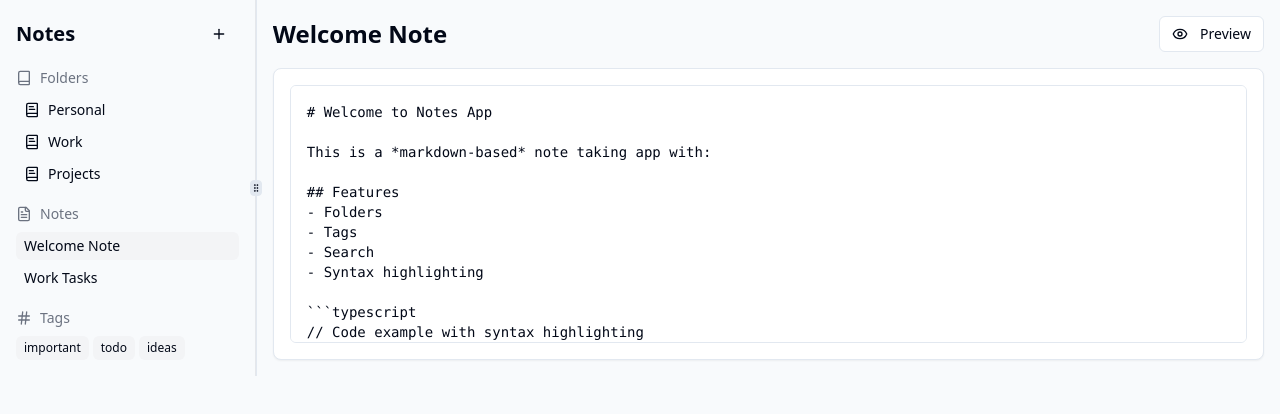
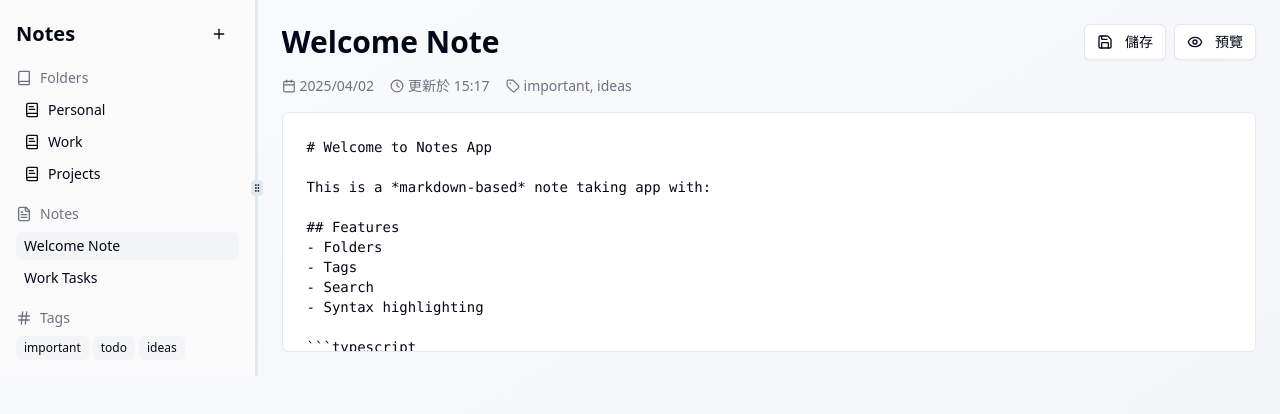
Before and after one commit to lf2net679/tagged-notes, a React (Vite) app: page / in a window 1280 px wide. Shown: the top 414 px of the page. Built offline with nearby package versions, Linux system fonts and the light colour scheme.

Commit message:
Refactor: Improve note display
Implement markdown rendering for notes and add a preview mode.

```diff
--- a/package.json
+++ b/package.json
@@ -44,7 +44,7 @@
     "class-variance-authority": "^0.7.1",
     "clsx": "^2.1.1",
     "cmdk": "^1.0.0",
-    "date-fns": "^3.6.0",
+    "date-fns": "^4.1.0",
     "embla-carousel-react": "^8.3.0",
     "input-otp": "^1.2.4",
     "lucide-react": "^0.462.0",
--- a/src/pages/Index.tsx
+++ b/src/pages/Index.tsx
@@ -8,8 +8,10 @@ import Sidebar from "@/components/Sidebar";
 import { Note } from "@/types/note";
 import { getAllNotes, getAllFolders, getAllTags, getNoteById, createNote, updateNote, ViewMode } from "@/services/noteService";
 import { useToast } from "@/hooks/use-toast";
-import { Eye, Pencil } from "lucide-react";
+import { Eye, Pencil, Calendar, Clock, Tag, Save } from "lucide-react";
 import { Button } from "@/components/ui/button";
+import { ScrollArea } from "@/components/ui/scroll-area";
+import { format } from "date-fns";
 
 const Index = () => {
   const [notes, setNotes] = useState<Note[]>([]);
@@ -69,27 +71,43 @@ const Index = () => {
 
   const handleCreateNote = () => {
     const newNote = createNote({
-      title: "New Note",
-      content: "# New Note\n\nStart writing here...",
+      title: "新筆記",
+      content: "# 新筆記\n\n開始寫作...",
       folderId: activeFolderId || undefined,
     });
     setNotes(getAllNotes());
     setActiveNoteId(newNote.id);
     setViewMode("edit"); // Switch to edit mode when creating a new note
     toast({
-      title: "Note created",
-      description: "A new note has been created",
+      title: "筆記已建立",
+      description: "新筆記已成功建立",
     });
   };
 
   const toggleViewMode = () => {
     setViewMode(viewMode === "edit" ? "preview" : "edit");
+    toast({
+      title: viewMode === "edit" ? "預覽模式" : "編輯模式",
+      description: viewMode === "edit" ? "切換至預覽模式" : "切換至編輯模式",
+    });
   };
 
+  const saveNote = () => {
+    if (activeNoteId) {
+      updateNote(activeNoteId, { content, title });
+      toast({
+        title: "已儲存",
+        description: "筆記已成功儲存",
+      });
+    }
+  };
+
+  const activeNote = activeNoteId ? getNoteById(activeNoteId) : null;
+
   return (
-    <div className="min-h-screen bg-slate-50 dark:bg-slate-900">
+    <div className="min-h-screen bg-gradient-to-br from-slate-50 to-gray-100 dark:from-slate-900 dark:to-slate-800">
       <ResizablePanelGroup direction="horizontal">
-        <ResizablePanel defaultSize={20} minSize={15} maxSize={30}>
+        <ResizablePanel defaultSize={20} minSize={15} maxSize={30} className="bg-sidebar border-r border-slate-200 dark:border-slate-700">
           <Sidebar
             folders={getAllFolders()}
             notes={notes}
@@ -102,47 +120,89 @@ const Index = () => {
           />
         </ResizablePanel>
 
-        <ResizableHandle withHandle />
+        <ResizableHandle withHandle className="transition-colors" />
 
         <ResizablePanel defaultSize={80}>
-          <div className="p-4 h-full flex flex-col">
+          <div className="p-6 h-full flex flex-col">
             {activeNoteId ? (
               <>
-                <div className="mb-4 flex justify-between items-center">
+                <div className="mb-4 flex flex-col space-y-4">
+                  <div className="flex justify-between items-center">
+                    <div className="flex-1">
                       <input
                         type="text"
                         value={title}
                         onChange={(e) => handleTitleChange(e.target.value)}
-                    className={`w-full text-2xl font-bold bg-transparent border-none outline-none focus:ring-0 ${viewMode === "preview" ? "pointer-events-none" : ""}`}
-                    placeholder="Untitled"
+                        className={`w-full text-3xl font-bold bg-transparent border-none outline-none focus:ring-0 dark:text-white transition-colors ${viewMode === "preview" ? "pointer-events-none" : ""}`}
+                        placeholder="無標題"
                         readOnly={viewMode === "preview"}
                       />
+                    </div>
+                    <div className="flex items-center space-x-2">
+                      <Button
+                        variant="outline"
+                        size="sm"
+                        onClick={saveNote}
+                        className="bg-white dark:bg-slate-800 shadow-sm hover:bg-gray-50 dark:hover:bg-slate-700 transition-all"
+                      >
+                        <Save className="h-4 w-4 mr-1" />
+                        儲存
+                      </Button>
                       <Button
                         variant="outline"
                         size="sm"
                         onClick={toggleViewMode}
-                    className="ml-2"
+                        className="bg-white dark:bg-slate-800 shadow-sm hover:bg-gray-50 dark:hover:bg-slate-700 transition-all"
                       >
                         {viewMode === "edit" ? <Eye className="h-4 w-4 mr-1" /> : <Pencil className="h-4 w-4 mr-1" />}
-                    {viewMode === "edit" ? "Preview" : "Edit"}
+                        {viewMode === "edit" ? "預覽" : "編輯"}
                       </Button>
                     </div>
+                  </div>
 
-                <div className="flex-1">
+                  {/* Metadata row */}
+                  {activeNote && (
+                    <div className="flex items-center text-sm text-gray-500 dark:text-gray-400 space-x-4">
+                      <div className="flex items-center">
+                        <Calendar className="h-3.5 w-3.5 mr-1" />
+                        <span>{format(new Date(activeNote.createdAt), 'yyyy/MM/dd')}</span>
+                      </div>
+                      <div className="flex items-center">
+                        <Clock className="h-3.5 w-3.5 mr-1" />
+                        <span>更新於 {format(new Date(activeNote.updatedAt), 'HH:mm')}</span>
+                      </div>
+                      {activeNote.tags && activeNote.tags.length > 0 && (
+                        <div className="flex items-center">
+                          <Tag className="h-3.5 w-3.5 mr-1" />
+                          <span>
+                            {activeNote.tags.map(tagId =>
+                              getAllTags().find(tag => tag.id === tagId)?.name
+                            ).join(', ')}
+                          </span>
+                        </div>
+                      )}
+                    </div>
+                  )}
+                </div>
+
+                <div className="flex-1 overflow-hidden">
                   {viewMode === "edit" ? (
-                    <Card className="h-full">
-                      <CardContent className="p-4 h-full">
+                    <Card className="h-full border border-slate-200 dark:border-slate-700 shadow-sm bg-white dark:bg-slate-800 transition-all">
+                      <CardContent className="p-0 h-full">
                         <Textarea
-                          className="w-full h-full p-4 border rounded-md dark:bg-slate-800 dark:text-white font-mono resize-none"
+                          className="w-full h-full p-6 border-none rounded-md bg-white dark:bg-slate-800 dark:text-white font-mono resize-none focus:ring-0 transition-colors"
                           value={content}
                           onChange={(e) => handleContentChange(e.target.value)}
+                          placeholder="開始寫作..."
                         />
                       </CardContent>
                     </Card>
                   ) : (
-                    <Card className="h-full overflow-auto">
-                      <CardContent className="p-4">
+                    <Card className="h-full overflow-hidden border border-slate-200 dark:border-slate-700 shadow-sm bg-white dark:bg-slate-800 transition-all">
+                      <CardContent className="p-6 h-full">
+                        <ScrollArea className="h-full">
                           <MarkdownRenderer content={content} />
+                        </ScrollArea>
                       </CardContent>
                     </Card>
                   )}
@@ -150,14 +210,15 @@ const Index = () => {
               </>
             ) : (
               <div className="flex items-center justify-center h-full">
-                <div className="text-center text-gray-500">
-                  <p className="mb-4">Select a note or create a new one</p>
-                  <button
-                    className="px-4 py-2 bg-blue-500 text-white rounded-md"
+                <div className="text-center text-gray-500 dark:text-gray-400 max-w-md">
+                  <h2 className="text-2xl font-bold mb-2">歡迎使用筆記應用</h2>
+                  <p className="mb-6">選擇一個筆記或建立一個新的筆記開始寫作</p>
+                  <Button
+                    className="px-4 py-2 bg-blue-500 hover:bg-blue-600 text-white rounded-md transition-colors"
                     onClick={handleCreateNote}
                   >
-                    Create New Note
-                  </button>
+                    建立新筆記
+                  </Button>
                 </div>
               </div>
             )}
```
Also changed, not shown: 1 other file (tests, documents, lock files or other folders). Lines whose indentation alone changed are shown as unchanged.
